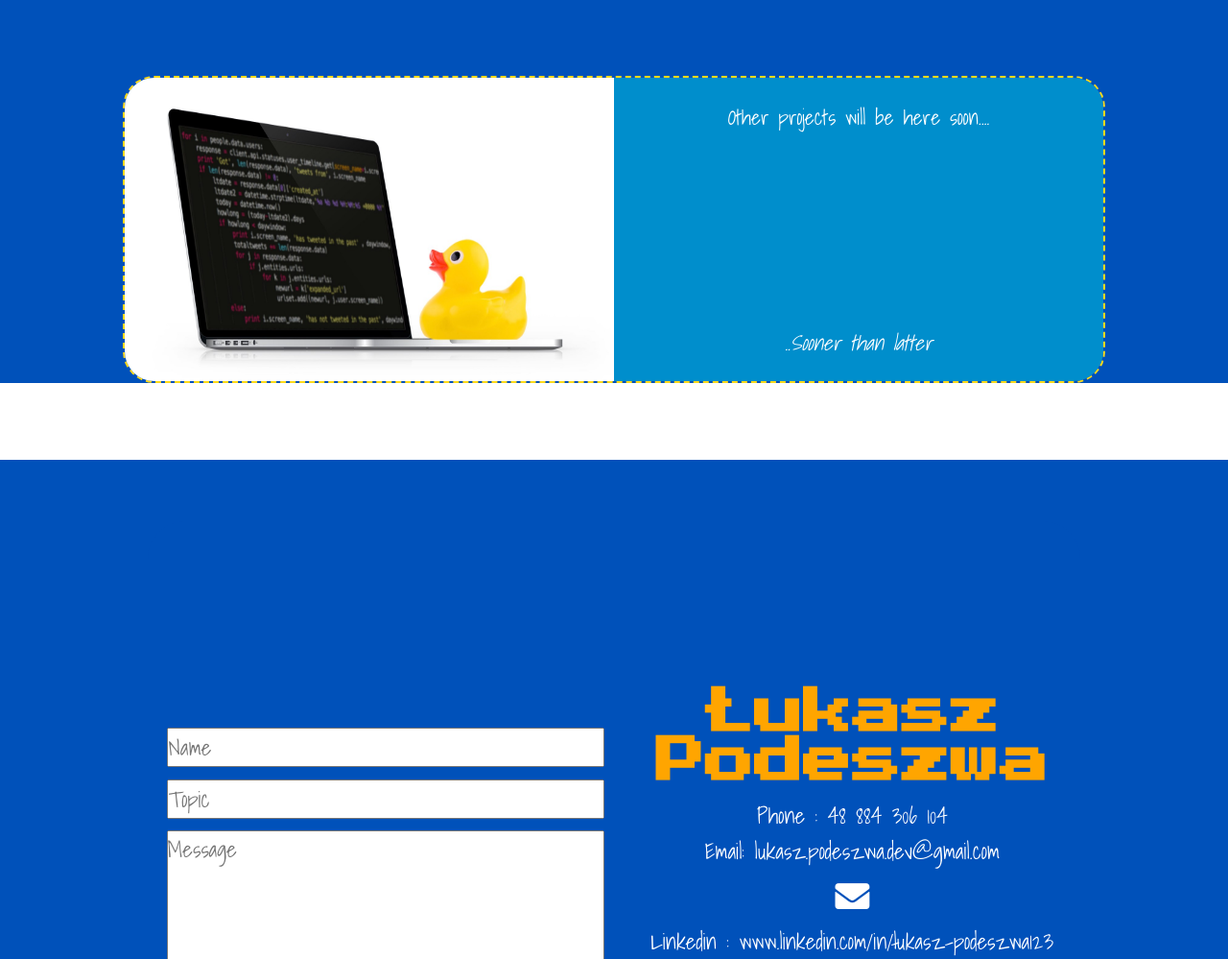
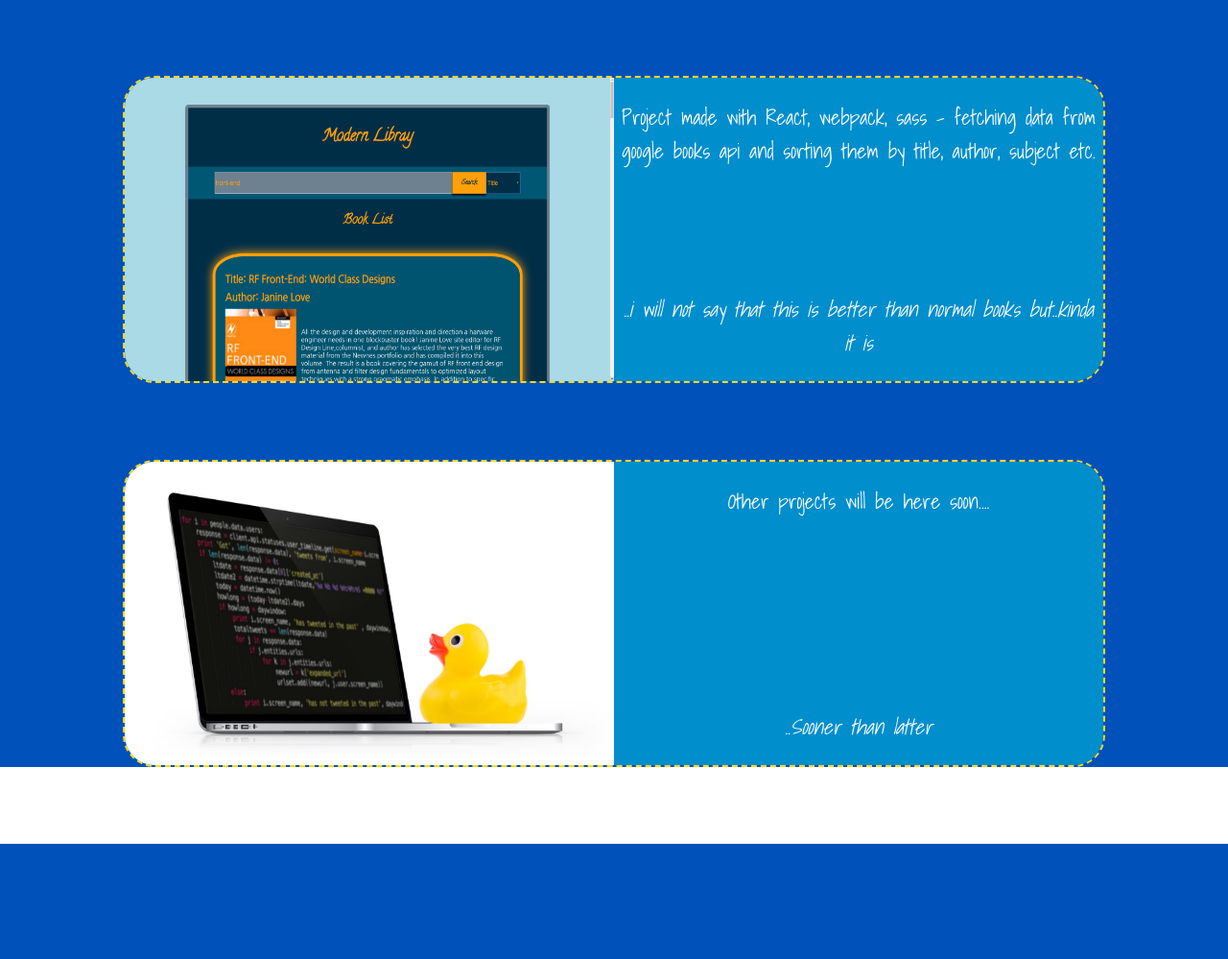
Before and after one commit to lokers778/About-me, a website: page index.html in a window 1280 px wide. Shown: the part 5384-6383 px from the top of the page at 96% size. Drawn offline with Linux system fonts and the light colour scheme; a web font is replaced by a local one.

Commit message:
little rwd fix

```diff
--- a/js/main.js
+++ b/js/main.js
@@ -68,12 +68,21 @@ document.addEventListener("DOMContentLoaded",function () {
         },
         {
             id: "9",
+            imgUrl: "img/Projects/ModernLibray.png",
+            title: "Modern Libray",
+            text: "Project made with React, webpack, sass - fetching data from google books api and sorting them by title, author, subject etc.",
+            quote:"..i will not say that this is better than normal books but..kinda it is ",
+            link:"https://lokers778.github.io/ModernLibray/",
+        },
+        {
+            id: "10",
             imgUrl: "img/Projects/programing duck.jpeg",
             title: "Work in progress",
             text: "Other projects will be here soon....",
             quote:"..Sooner than latter",
             link:" https://github.com/lokers778",
         },
+
     ];
 
 
--- a/scss/sections/_aboutMe.scss
+++ b/scss/sections/_aboutMe.scss
@@ -1,5 +1,8 @@
 .aboutMe{
   min-height: 30vw;
+  @media screen and (max-width: 490px) {
+    height: 42vw;
+  }
 }
 .info {
   position: relative;
@@ -21,6 +24,7 @@
   @media screen and (max-width: 490px) {
    padding: 0;
     left: 0;
+    height: 36.4vw;
   }
   .buttonTabs {
     z-index: 1;
@@ -129,7 +133,7 @@ display: flex;
     }
     @media screen and (max-width: 490px) {
       padding: 1vw 1vw;
-      height: 19vw;
+      height: 30vw;
       font-size:4vw;
       text-align: center;
 
```
Also changed, not shown: css/main.css, img/Projects/ModernLibray.png (added).
